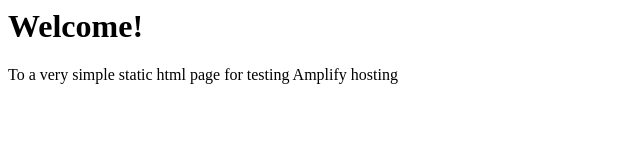
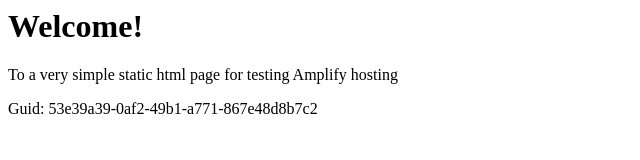
Before and after one commit to aws-aemilia-bah/Github-PR-Commit-Integration-Test-DoNotTouch-v0-preprod-me-south-1, a website: page src/index.html in a window 1280 px wide. Shown: the whole page, without its empty margins (0-640 px from the left). Drawn offline with Linux system fonts and the light colour scheme.

Commit message:
commit from integ tests

```diff
--- a/src/index.html
+++ b/src/index.html
@@ -1,3 +1,5 @@
+
+
 <html lang="en">
 
 <head>
@@ -10,6 +12,6 @@
 <body>
     <h1>Welcome!</h1>
     <p>To a very simple static html page for testing Amplify hosting</p>
-</body>
+    <p>Guid: 53e39a39-0af2-49b1-a771-867e48d8b7c2</p></body>
 
 </html>
```
